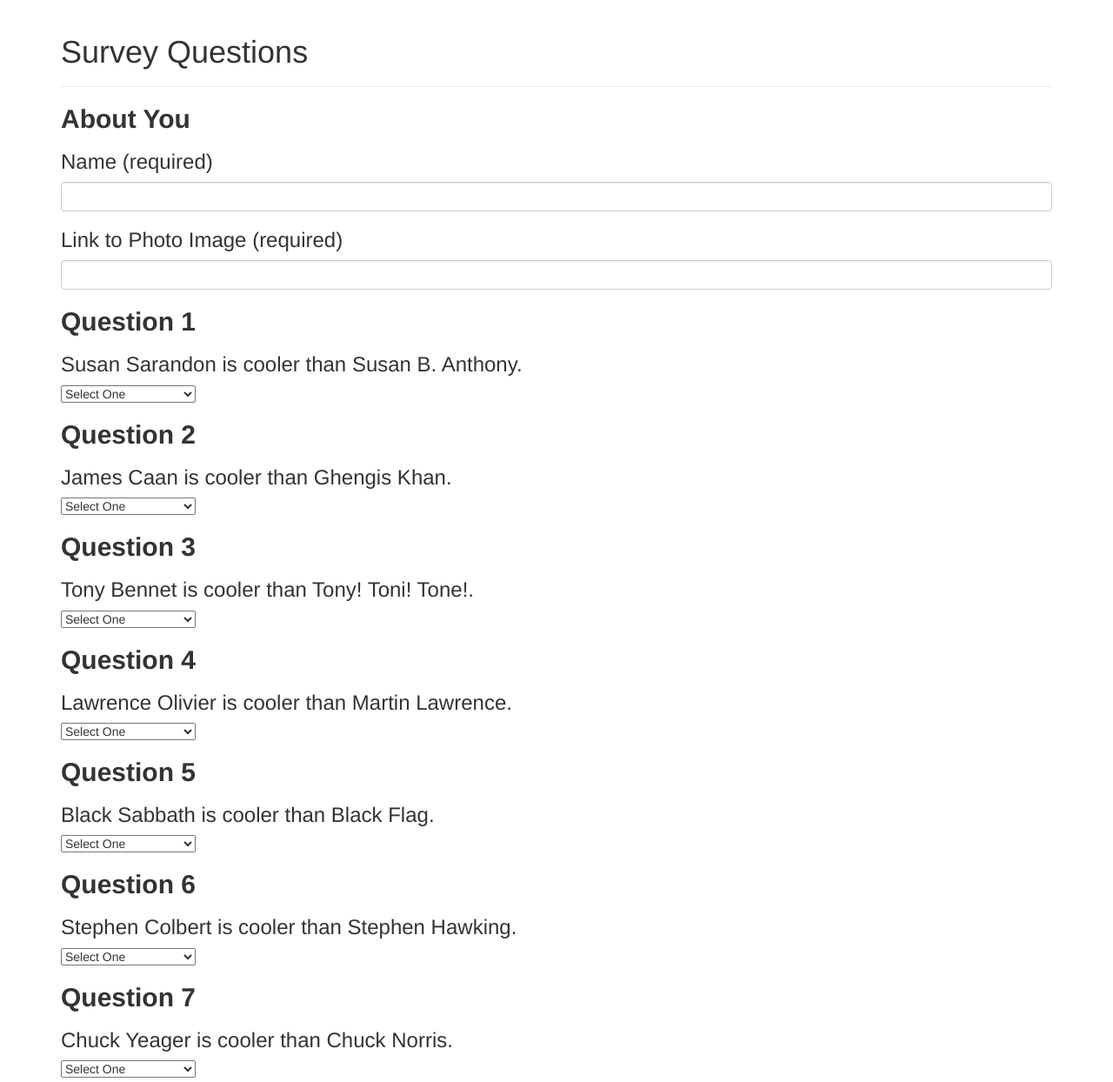
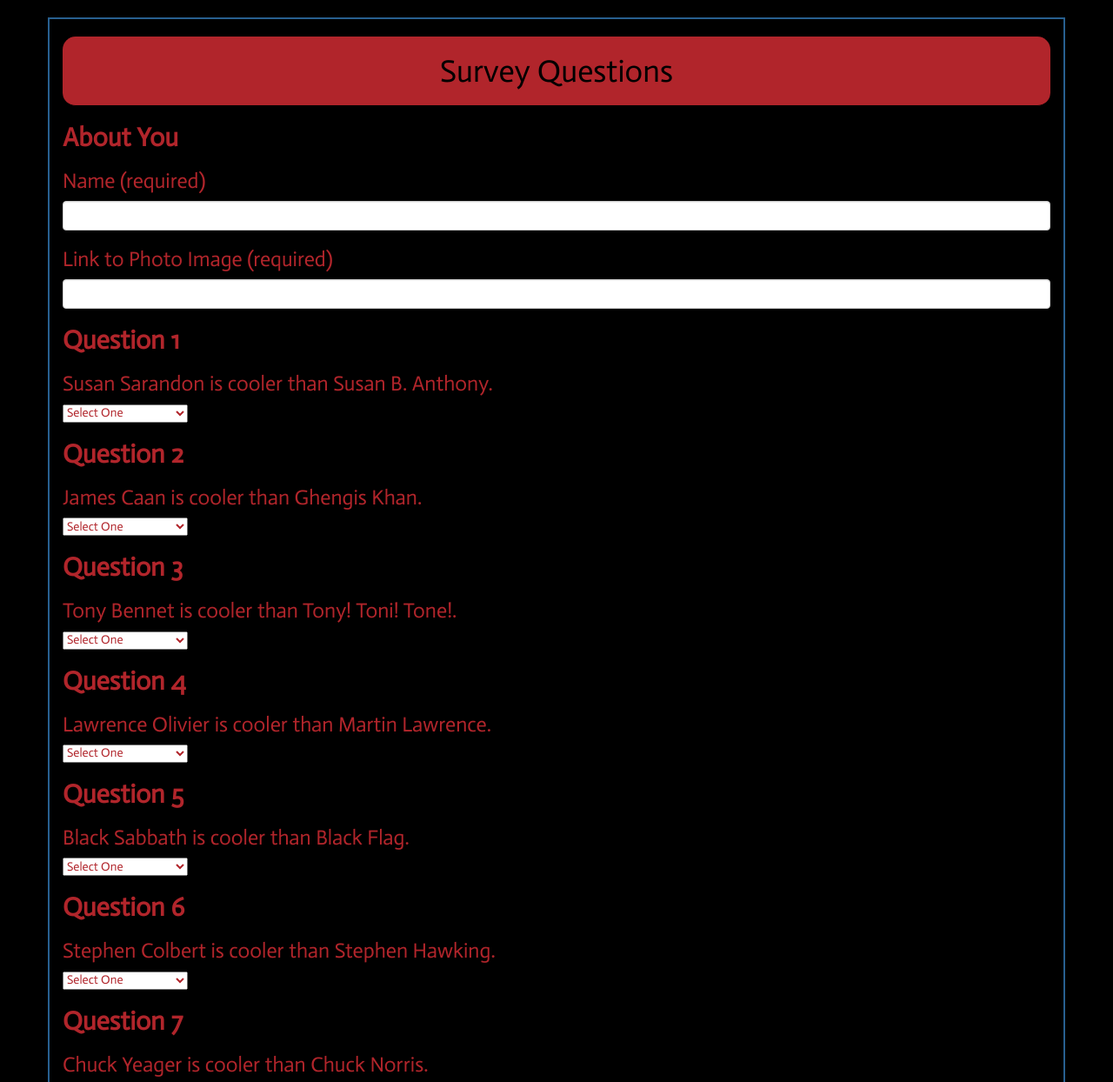
Before and after one commit to btarman/FriendFinder, a website: page app/public/survey.html in a window 1280 px wide. Shown: the top 1244 px of the page at 87% size. Drawn offline with nearby package versions, Linux system fonts and the light colour scheme.

Commit message:
new files

```diff
--- /dev/null
+++ b/app/public/styles.css
@@ -0,0 +1,38 @@
+body {
+	background-color: black;
+}
+
+.jumbotron {
+	background-color: #B1252B;
+	margin-top: 175px;
+	font-family: 'Shrikhand', cursive;
+}
+.survey-contain {
+	color: #B1252B;
+	font-family: 'Actor', sans-serif;
+	border: solid 2px #286090;
+	margin-top: 20px;
+}
+.page-header {
+	background-color: #B1252B;
+	color: black;
+	border-bottom-color: black;
+	text-align: center;
+	margin-top: 10px;
+	border-radius: 15px;
+}
+#btn-homepage {
+	color: black;
+}
+.glyphicon-sunglasses {
+	color: #286090;
+}
+#submit {
+	color: #B1252B;
+}
+#hr-1 {
+	border: solid 1px black;
+}
+#header-text {
+	padding-top: 20px;
+}
--- a/app/public/survey.html
+++ b/app/public/survey.html
@@ -6,11 +6,13 @@
 	<link rel="stylesheet" href="https://maxcdn.bootstrapcdn.com/bootstrap/3.3.6/css/bootstrap.min.css">
  	<script src="https://code.jquery.com/jquery.js"></script>
  	<script src="https://maxcdn.bootstrapcdn.com/bootstrap/3.3.6/js/bootstrap.min.js"></script>
+	<link rel="stylesheet" href="styles.css">
+	<link href="https://fonts.googleapis.com/css?family=Actor" rel="stylesheet">
 </head>
 <body>
-	<div class="container">
+	<div class="container survey-contain">
 		<div class="page-header">
-  		<h1>Survey Questions</h1>
+  		<h1 id="header-text">Survey Questions</h1>
 		</div>
 		<h2><strong>About You</strong></h2>
 		<h3>Name (required)</h3>
@@ -19,7 +21,7 @@
 		<input type="text" name id="photo" class="form-control" required>
 		<h2><strong>Question 1</strong></h2>
 		<h3>Susan Sarandon is cooler than Susan B. Anthony.</h3>
-		<select placeholder class="chosen-select" id="q1">
+		<select class="chosen-select" id="q1">
 			<option selected="selected" class="default-option" style="display: none;">Select One</option>
 			<option value="1">1 (Strongly Disagree)</option>
 			<option value="2">2</option>
@@ -29,7 +31,7 @@
 		</select>
 		<h2><strong>Question 2</strong></h2>
 		<h3>James Caan is cooler than Ghengis Khan.</h3>
-		<select placeholder class="chosen-select" id="q2">
+		<select class="chosen-select" id="q2">
 			<option selected="selected" class="default-option" style="display: none;">Select One</option>
 			<option value="1">1 (Strongly Disagree)</option>
 			<option value="2">2</option>
@@ -39,7 +41,7 @@
 		</select>
 		<h2><strong>Question 3</strong></h2>
 		<h3>Tony Bennet is cooler than Tony! Toni! Tone!.</h3>
-		<select placeholder class="chosen-select" id="q3">
+		<select class="chosen-select" id="q3">
 			<option selected="selected" class="default-option" style="display: none;">Select One</option>
 			<option value="1">1 (Strongly Disagree)</option>
 			<option value="2">2</option>
@@ -49,7 +51,7 @@
 		</select>
 		<h2><strong>Question 4</strong></h2>
 		<h3>Lawrence Olivier is cooler than Martin Lawrence.</h3>
-		<select placeholder class="chosen-select" id="q4">
+		<select  class="chosen-select" id="q4">
 			<option selected="selected" class="default-option" style="display: none;">Select One</option>
 			<option value="1">1 (Strongly Disagree)</option>
 			<option value="2">2</option>
@@ -59,7 +61,7 @@
 		</select>
 		<h2><strong>Question 5</strong></h2>
 		<h3>Black Sabbath is cooler than Black Flag.</h3>
-		<select placeholder class="chosen-select" id="q5">
+		<select class="chosen-select" id="q5">
 			<option selected="selected" class="default-option" style="display: none;">Select One</option>
 			<option value="1">1 (Strongly Disagree)</option>
 			<option value="2">2</option>
@@ -69,7 +71,7 @@
 		</select>
 		<h2><strong>Question 6</strong></h2>
 		<h3>Stephen Colbert is cooler than Stephen Hawking.</h3>
-		<select placeholder class="chosen-select" id="q6">
+		<select class="chosen-select" id="q6">
 			<option selected="selected" class="default-option" style="display: none;">Select One</option>
 			<option value="1">1 (Strongly Disagree)</option>
 			<option value="2">2</option>
@@ -79,7 +81,7 @@
 		</select>
 		<h2><strong>Question 7</strong></h2>
 		<h3>Chuck Yeager is cooler than Chuck Norris.</h3>
-		<select placeholder class="chosen-select" id="q7">
+		<select class="chosen-select" id="q7">
 			<option selected="selected" class="default-option" style="display: none;">Select One</option>
 			<option value="1">1 (Strongly Disagree)</option>
 			<option value="2">2</option>
@@ -89,7 +91,7 @@
 		</select>
 		<h2><strong>Question 8</strong></h2>
 		<h3>John Carpenter is cooler than John Elway.</h3>
-		<select placeholder class="chosen-select" id="q8">
+		<select class="chosen-select" id="q8">
 			<option selected="selected" class="default-option" style="display: none;">Select One</option>
 			<option value="1">1 (Strongly Disagree)</option>
 			<option value="2">2</option>
@@ -99,7 +101,7 @@
 		</select>
 		<h2><strong>Question 9</strong></h2>
 		<h3>Randy Marsh is cooler than  The Macho Man Randy Savage.</h3>
-		<select placeholder class="chosen-select" id="q9">
+		<select class="chosen-select" id="q9">
 			<option selected="selected" class="default-option" style="display: none;">Select One</option>
 			<option value="1">1 (Strongly Disagree)</option>
 			<option value="2">2</option>
@@ -109,7 +111,7 @@
 		</select>
 		<h2><strong>Question 10</strong></h2>
 		<h3>Lying can be a great alternative to telling the truth.</h3>
-		<select placeholder class="chosen-select" id="q10">
+		<select class="chosen-select" id="q10">
 			<option selected="selected" class="default-option" style="display: none;">Select One</option>
 			<option value="1">1 (Strongly Disagree)</option>
 			<option value="2">2</option>
--- a/app/routing/htmlRoutes.js
+++ b/app/routing/htmlRoutes.js
@@ -9,6 +9,6 @@
 	});
 
 	app.use(function(req, res) {
-    	res.sendFile(path.join(__dirname, "/../public/home.html"));
+    	res.sendFile(path.join(__dirname, "/../public/index.html"));
   });
 }
--- a/server.js
+++ b/server.js
@@ -9,7 +9,7 @@
 app.use(bodyParser.urlencoded({ extended: true }));
 app.use(bodyParser.text());
 app.use(bodyParser.json({ type: "application/vnd.api+json" }));
-
+app.use(express.static(path.join(__dirname, 'app/public')));
 
 
 require("./app/routing/apiRouting")(app);
```
Also changed, not shown: app/public/index.html (renamed from app/public/home.html, +4 -2 lines), 1 other file.
